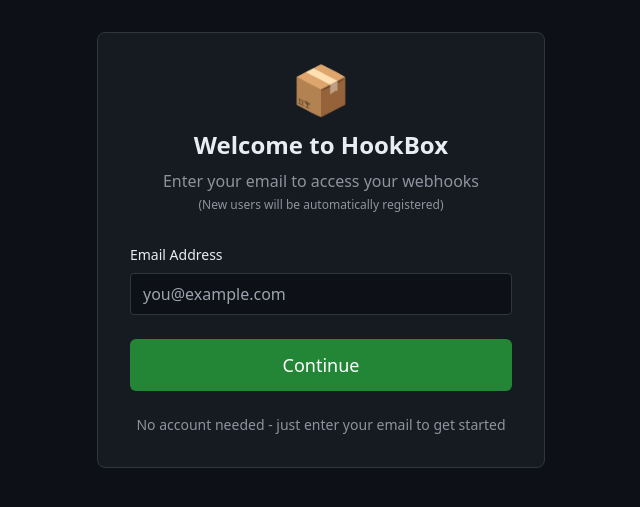
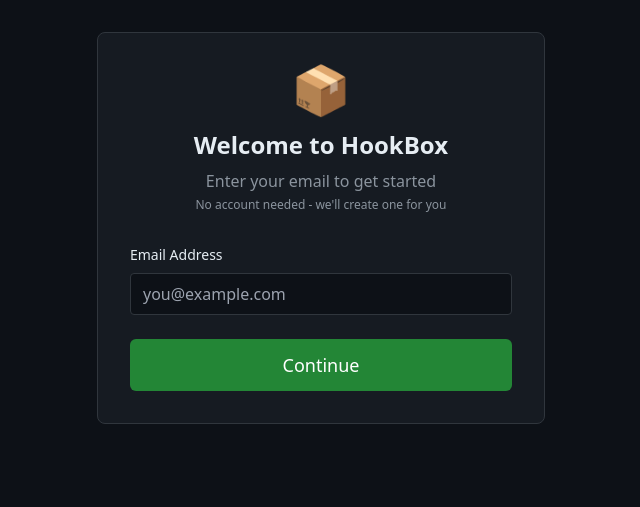
Before and after one commit to Gwoks/hookbox, a FastAPI app: page /login in a window 1280 px wide. Shown: the part 75-582 px from the top of the page, without its empty margins (319-959 px from the left). Run offline with FastAPI, Linux system fonts and the light colour scheme; some libraries are stand-ins or nearby versions.

Commit message:
Update login page - simplified email-only flow

```diff
--- a/templates/login.html
+++ b/templates/login.html
@@ -1,6 +1,6 @@
 {% extends "base.html" %}
 
-{% block title %}HookBox - Login{% endblock %}
+{% block title %}HookBox - Sign In{% endblock %}
 
 {% block content %}
 <div class="max-w-md mx-auto">
@@ -8,8 +8,8 @@
         <div class="text-center mb-8">
             <div class="text-5xl mb-4">📦</div>
             <h1 class="text-2xl font-bold">Welcome to HookBox</h1>
-            <p class="text-[#8b949e] mt-2">Enter your email to access your webhooks</p>
-            <p class="text-xs text-[#8b949e] mt-1">(New users will be automatically registered)</p>
+            <p class="text-[#8b949e] mt-2">Enter your email to get started</p>
+            <p class="text-xs text-[#8b949e] mt-1">No account needed - we'll create one for you</p>
         </div>
 
         <div id="error-message" class="hidden mb-4 p-3 bg-red-900/50 border border-red-500 rounded text-red-200 text-sm"></div>
@@ -27,10 +27,6 @@
                 Continue
             </button>
         </form>
-
-        <div class="mt-6 text-center text-sm text-[#8b949e]">
-            <p>No account needed - just enter your email to get started</p>
-        </div>
     </div>
 </div>
 
```
